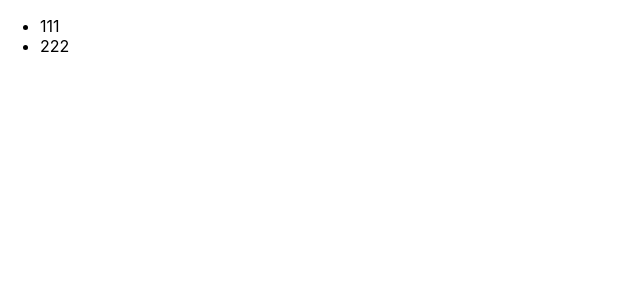
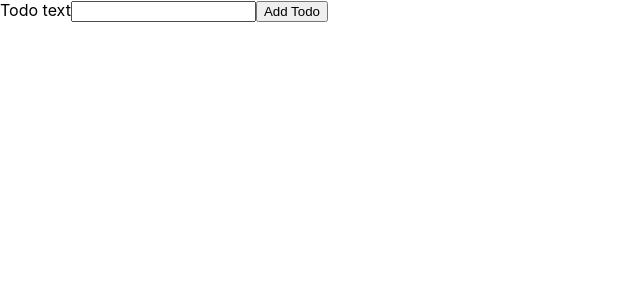
Before and after one commit to akizyfee/ReactLearn, a React (Create React App) app: page / in a window 1280 px wide. Shown: the top 300 px of the page, without its empty margins (0-640 px from the left). Built offline with nearby package versions, Linux system fonts and the light colour scheme; the HTML template or start-up script is replaced by a standard one.

Commit message:
feat: 輸入 Todo 新增卡片

```diff
--- a/src/App.tsx
+++ b/src/App.tsx
@@ -1,13 +1,24 @@
 import Todos from './components/Todos';
 import Todo from './models/todo';
+import AddTodo from './components/AddTodo';
+import { useState } from 'react';
 
 const App = () => {
-  const todos = [
-    new Todo('111'),
-    new Todo('222')
-  ]
+  const [todos, setTodos] = useState<Todo[]>([]);
+
+  const addTodoHandler = (todoText: string) => {
+    const addTodo = new Todo(todoText);
+
+    setTodos((preTodos)=>{
+      return preTodos.concat(addTodo);
+    });
+  }
+
   return (
-    <Todos items={todos} />
+    <div>
+      <AddTodo onAddTodo={addTodoHandler} />
+      <Todos items={todos} />
+    </div>
   );
 }
 
--- /dev/null
+++ b/src/components/AddTodo.tsx
@@ -0,0 +1,27 @@
+import { FC, FormEvent, useRef } from "react";
+
+const AddTodo: FC<{onAddTodo: (text: string) => void}> = (props) => {
+    const todoTextInputRef = useRef<HTMLInputElement>(null);
+
+    const submitHandler = (event: FormEvent) =>{
+        event.preventDefault();
+
+        const enteredText = todoTextInputRef.current!.value;
+
+        if(enteredText.trim().length === 0) {
+            return;
+        }
+
+        props.onAddTodo(enteredText);
+    };
+
+    return (
+        <form onSubmit={submitHandler}>
+            <label htmlFor="text">Todo text</label>
+            <input type="text" id="text" ref={todoTextInputRef} />
+            <button>Add Todo</button>
+        </form>
+    )
+}
+
+export default AddTodo;
```
